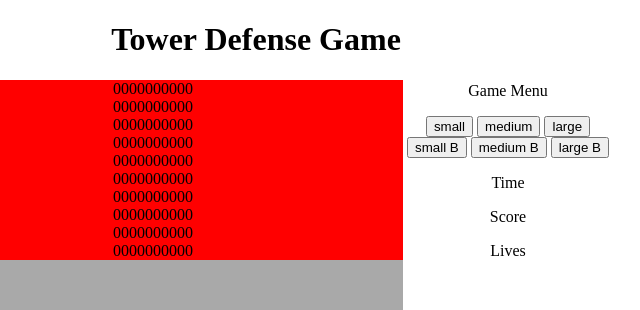
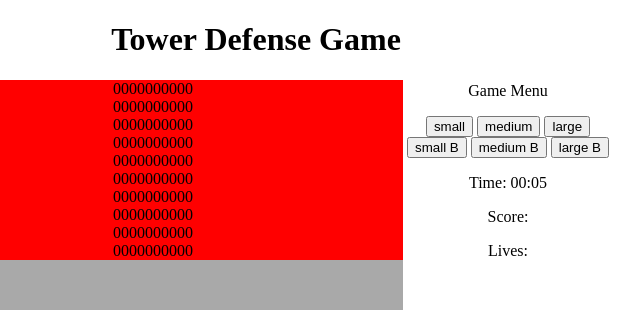
Before and after one commit to Jordsan/cisc474-tower-defense, a website: page src/game/td.html in a window 1280 px wide. Shown: the top 310 px of the page, 384-1024 px from the left. Drawn offline with nearby package versions, Linux system fonts and the light colour scheme.

Commit message:
added timer

```diff
--- a/src/game/td.html
+++ b/src/game/td.html
@@ -27,9 +27,9 @@
                 <button id="2">medium B</button>
                 <button id="3">large B</button>
             </div>
-            <p>Time</p>
-            <p>Score</p>
-            <p>Lives</p>
+            <p id="game-time">Time: <span id="minutes"></span>:<span id="seconds"></span></p>
+            <p id="game-score">Score: </p>
+            <p id="game-lives">Lives: </p>
         </div>
     </div>
 </div>
--- a/src/game/td.js
+++ b/src/game/td.js
@@ -5,6 +5,11 @@ for(var i = 0; i < 10; i++){
         mapArray[i][j] = 0;
     }
 }
+
+
+var gameLives = 25;
+var gameScore = 0;
+var gameTime = 0;
 
 $( document ).ready(function() {
     var mapHtml = "";
@@ -19,5 +24,11 @@ $( document ).ready(function() {
 
     $("#map-div").html(mapHtml);
 
+    function pad ( val ) { return val > 9 ? val : "0" + val; }
+    setInterval( function(){
+        $("#seconds").html(pad(++gameTime%60));
+        $("#minutes").html(pad(parseInt(gameTime/60,10)));
+    }, 1000);
+
 
 });
```
